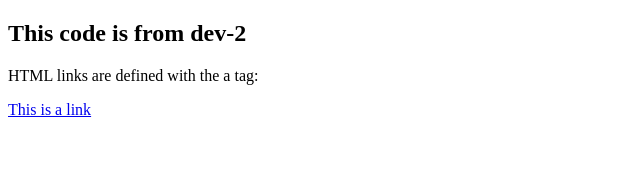
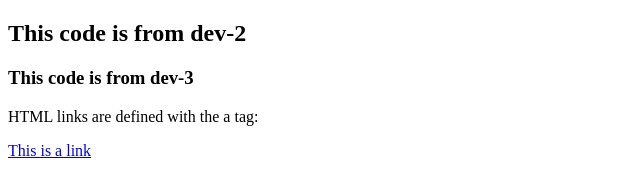
Before and after one commit to ranjithrana12/mynewrepo, a plain HTML site: page index.html in a window 1280 px wide. Shown: the whole page, without its empty margins (0-640 px from the left). Drawn offline with Linux system fonts and the light colour scheme.

Commit message:
Update index.html

```diff
--- a/index.html
+++ b/index.html
@@ -3,6 +3,7 @@
 <body>
 
 <h2>This code is from dev-2</h2>
+  <h3>This code is from dev-3</h3>
 <p>HTML links are defined with the a tag:</p>
 
 <a href="https://www.w3schools.com">This is a link</a>
```
